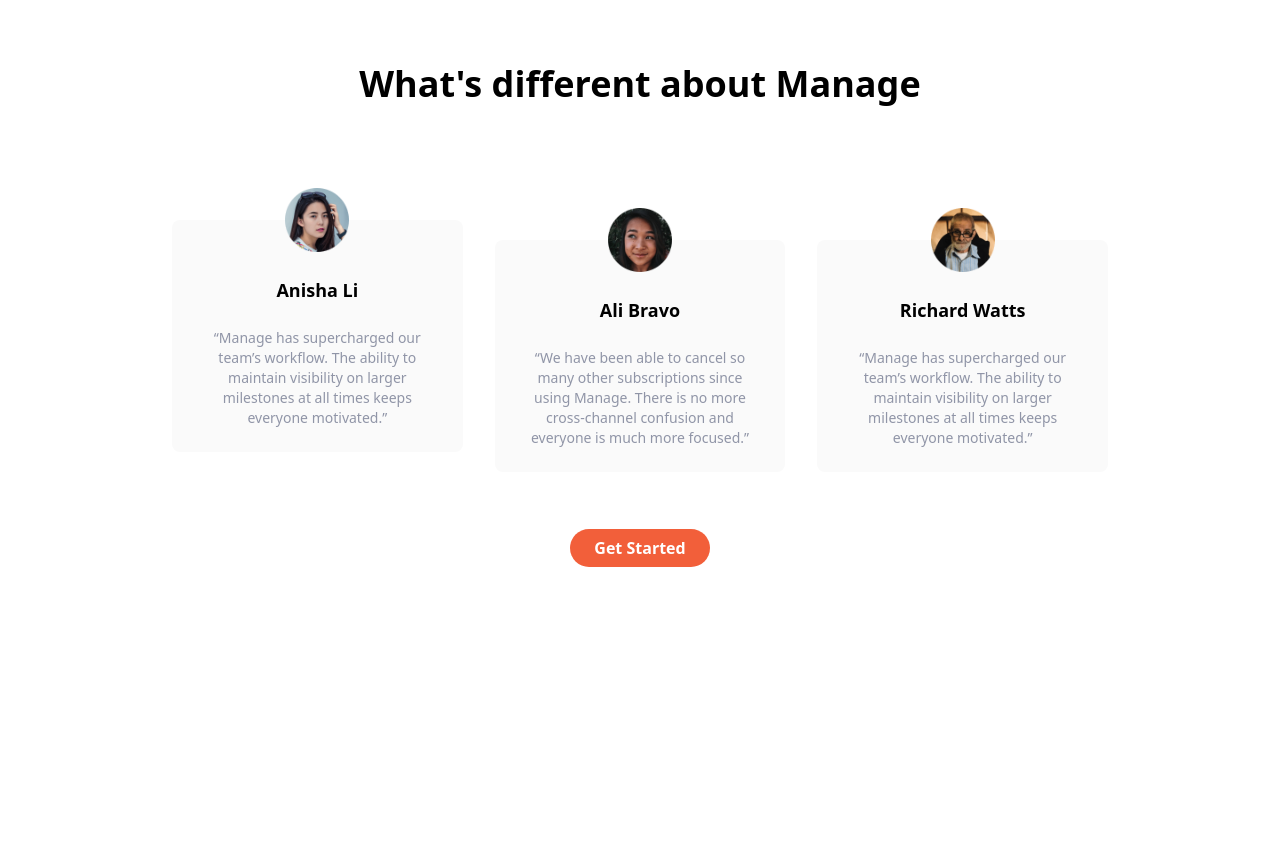
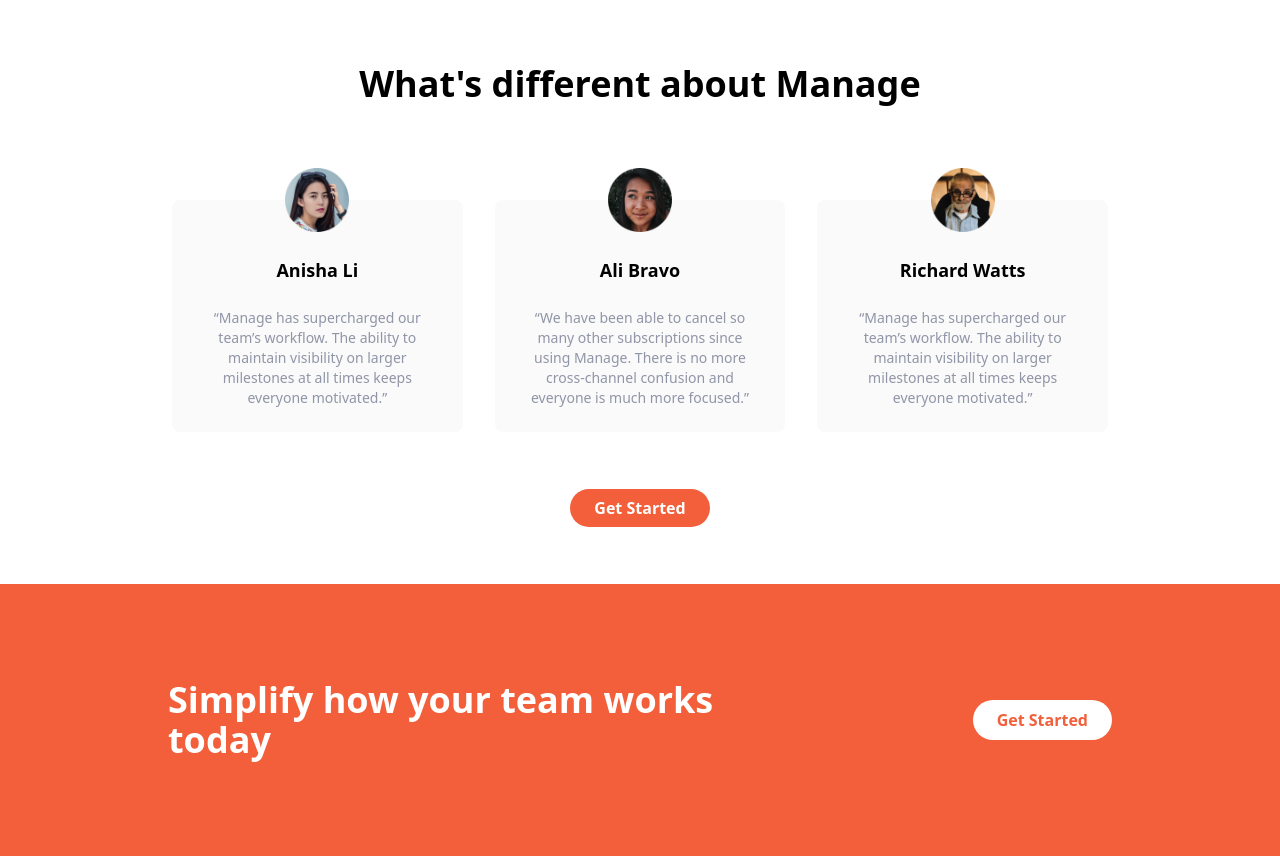
Before and after one commit to birukmade/Manage, a website: page src/index.html in a window 1280 px wide. Shown: the part 1236-2092 px from the top of the page. Before the commit the page ends 1860 px from the top, so only its background shows below. Drawn offline with Linux system fonts and the light colour scheme.

Commit message:
added cta sectiion

```diff
--- a/src/index.html
+++ b/src/index.html
@@ -159,9 +159,11 @@
         <div class="container px-5 mx-auto mt-32 text-center">
           <h2 class="text-4xl font-bold">What's different about Manage</h2>
           <div class="mt-10">
-            <ul class="mt-24 space-y-10 md:grid md:grid-cols-3 gap-8">
+            <ul
+              class="mt-24 space-y-10 md:grid md:grid-cols-3 md:gap-8 md:space-y-0"
+            >
               <li
-                class="flex flex-col items-center self-center p-6 space-y-6 rounded-lg bg-veryLightGray"
+                class="flex flex-col items-center r p-6 space-y-6 rounded-lg bg-veryLightGray"
               >
                 <img src="./img/avatar-anisha.png" class="w-16 -mt-14" alt="" />
                 <h4 class="text-lg font-bold">Anisha Li</h4>
@@ -208,6 +210,23 @@
           </div>
         </div>
       </section>
+      <section id="cta" class="bg-brightRed">
+        <div
+          class="container flex flex-col items-center justify-center space-y-10 py-24 px-4 mx-auto md:flex-row md:justify-between md:space-y-0"
+        >
+          <h2
+            class="font-bold text-white text-center text-4xl max-w-xl md:text-left"
+          >
+            Simplify how your team works today
+          </h2>
+
+          <a
+            href=""
+            class="px-6 py-2 text-brightRed bg-white rounded-full hover:bg-gray-900 font-semibold"
+            >Get Started</a
+          >
+        </div>
+      </section>
     </main>
   </body>
 </html>
```
Also changed, not shown: src/css/main.css.
